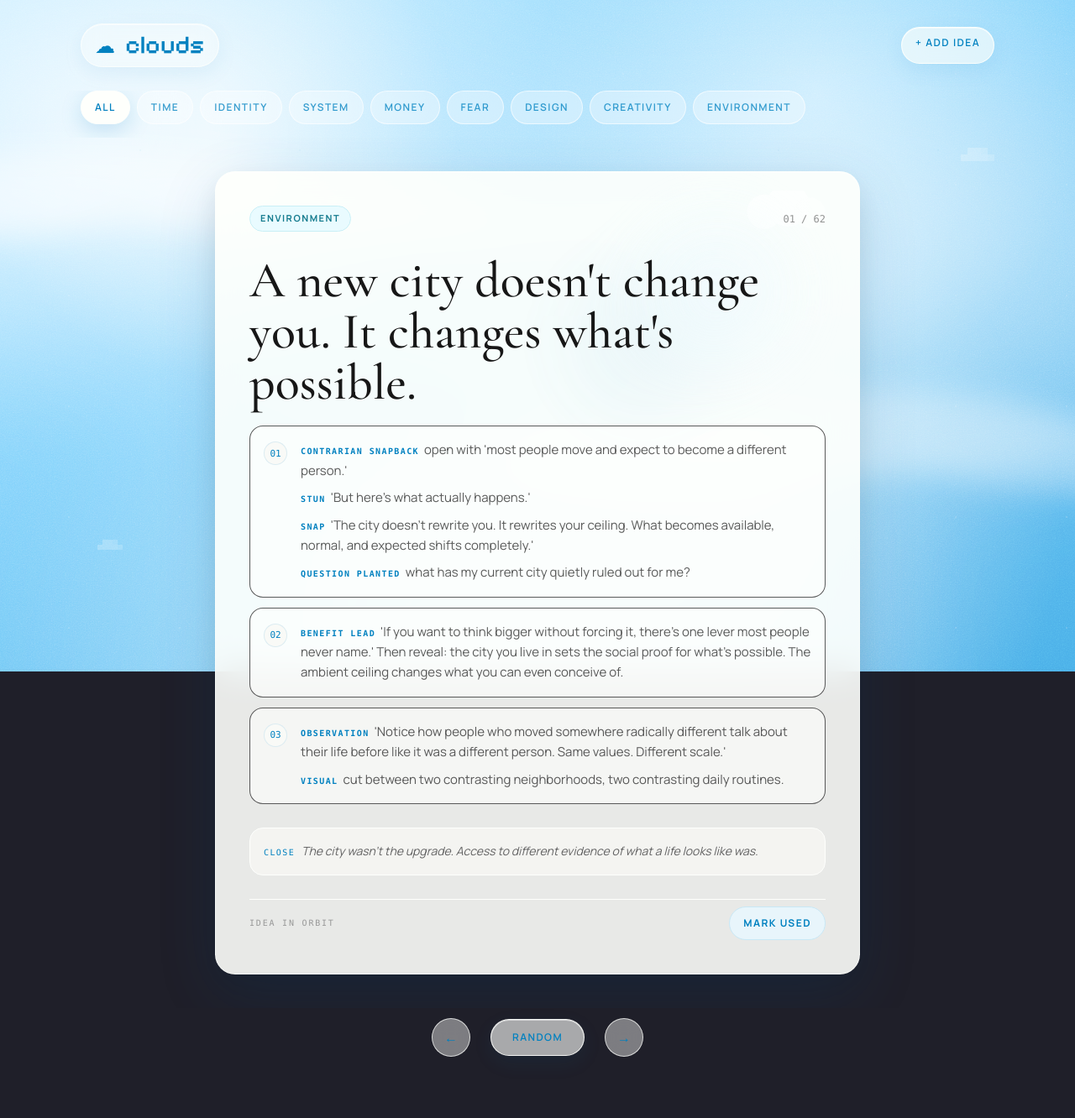
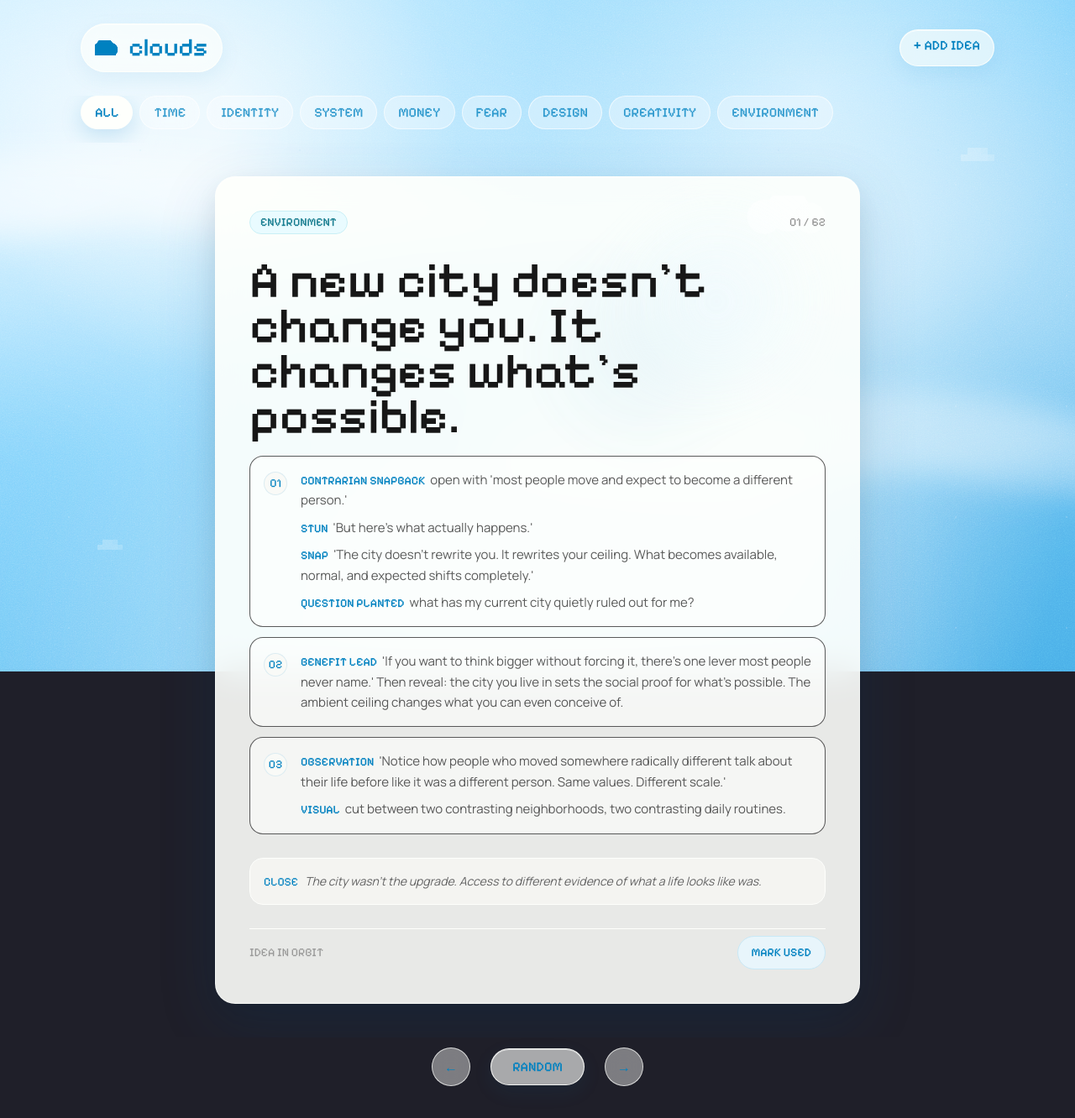
Before and after one commit to valentincoded/idea-forest, a Next.js app: page / in a window 1280 px wide. Shown: the whole page at 84% size. Before the commit the page ends 1299 px from the top, so only its background shows below. Built offline with nearby package versions, Linux system fonts and the light colour scheme.

Commit message:
Apply pixel font to Clouds UI

```diff
--- a/app/globals.css
+++ b/app/globals.css
@@ -254,14 +254,34 @@ body {
   border-color: rgba(254, 255, 252, 0.88);
 }
 
-.display-font {
-  font-family: var(--font-display), Georgia, serif;
+.pixel-font,
+.cloud-wordmark {
+  font-family: var(--font-pixel), ui-monospace, monospace;
+  letter-spacing: 0;
+}
+
+.cloud-lockup {
+  min-height: 58px;
+  padding-right: 1.05rem;
+  background: rgba(254, 255, 252, 0.66);
+  border-color: rgba(254, 255, 252, 0.9);
+}
+
+.cloud-lockup__icon {
+  width: 28px;
+  height: 18px;
+  display: inline-block;
+  background:
+    radial-gradient(circle at 18% 64%, var(--cloud-sky-deep) 0 8px, transparent 8.5px),
+    radial-gradient(circle at 42% 42%, var(--cloud-sky-deep) 0 10px, transparent 10.5px),
+    radial-gradient(circle at 68% 62%, var(--cloud-sky-deep) 0 8px, transparent 8.5px),
+    linear-gradient(var(--cloud-sky-deep), var(--cloud-sky-deep)) 7px 9px / 18px 9px no-repeat;
+  image-rendering: pixelated;
+  filter: drop-shadow(0 0 12px rgba(255, 255, 255, 0.72));
 }
 
 .cloud-wordmark {
-  font-family: var(--font-pixel), var(--font-display), Georgia, serif;
   font-weight: 500;
-  letter-spacing: 0;
   text-transform: lowercase;
   text-shadow: 0 0 18px rgba(255, 255, 255, 0.64);
 }
--- a/app/layout.tsx
+++ b/app/layout.tsx
@@ -1,5 +1,5 @@
 import type { Metadata } from "next";
-import { Cormorant_Garamond, Geist_Mono, Manrope, Pixelify_Sans } from "next/font/google";
+import { Geist_Mono, Manrope, Pixelify_Sans } from "next/font/google";
 import "./globals.css";
 
 const body = Manrope({
@@ -9,12 +9,6 @@ const body = Manrope({
 
 const mono = Geist_Mono({
   variable: "--font-geist-mono",
-  subsets: ["latin"],
-});
-
-const display = Cormorant_Garamond({
-  variable: "--font-display",
-  weight: ["400", "500", "600"],
   subsets: ["latin"],
 });
 
@@ -44,7 +38,7 @@ export default function RootLayout({
   return (
     <html
       lang="en"
-      className={`${body.variable} ${mono.variable} ${display.variable} ${pixel.variable} h-full antialiased`}
+      className={`${body.variable} ${mono.variable} ${pixel.variable} h-full antialiased`}
     >
       <body className="min-h-full flex flex-col">{children}</body>
     </html>
--- a/app/page.tsx
+++ b/app/page.tsx
@@ -54,15 +54,15 @@ export default function Home() {
       <GradientBackground />
 
       <header className="mx-auto flex w-full max-w-6xl shrink-0 items-center justify-between px-4 pt-4 pb-3 sm:px-5 md:px-8 md:py-7">
-        <span className="sky-pill flex items-center gap-2.5 px-3.5 py-2 select-none sm:gap-3 sm:px-4 sm:py-2.5">
-          <span className="text-xl leading-none text-cloud-sky-deep drop-shadow-[0_0_18px_rgba(255,255,255,0.7)] sm:text-2xl">☁︎</span>
+        <span className="cloud-lockup sky-pill flex items-center gap-2.5 px-3.5 py-2 select-none sm:gap-3 sm:px-4 sm:py-2.5">
+          <span className="cloud-lockup__icon" aria-hidden="true" />
           <span className="cloud-wordmark text-[1.65rem] leading-none text-cloud-sky-deep whitespace-nowrap sm:text-[1.9rem]">
             clouds
           </span>
         </span>
         <Link
           href="/add"
-          className="sky-pill sky-pill--bright min-h-10 px-3.5 py-2 text-[10px] font-semibold uppercase tracking-[0.12em] text-cloud-sky-deep transition-all hover:border-white hover:bg-white/84 whitespace-nowrap sm:min-h-11 sm:px-4 sm:py-2.5 sm:text-xs"
+          className="pixel-font sky-pill sky-pill--bright min-h-10 px-3.5 py-2 text-sm font-medium uppercase leading-none text-cloud-sky-deep transition-all hover:border-white hover:bg-white/84 whitespace-nowrap sm:min-h-11 sm:px-4 sm:py-2.5 sm:text-base"
         >
           + add idea
         </Link>
@@ -71,7 +71,7 @@ export default function Home() {
       <nav className="scrollbar-none mx-auto flex w-full max-w-6xl shrink-0 gap-2 overflow-x-auto px-4 pb-4 sm:px-5 md:px-8">
         <button
           onClick={() => handleCategory(ALL)}
-          className={`min-h-9 shrink-0 rounded-cloud-pill border px-3.5 text-[10px] font-semibold uppercase tracking-[0.12em] transition-all duration-200 sm:min-h-10 sm:px-4 sm:text-xs ${
+          className={`pixel-font min-h-9 shrink-0 rounded-cloud-pill border px-3.5 text-sm font-medium uppercase leading-none transition-all duration-200 sm:min-h-10 sm:px-4 sm:text-base ${
             activeCategory === ALL
               ? 'border-cloud-paper bg-cloud-paper text-cloud-sky-deep shadow-[0_8px_26px_rgba(0,129,192,0.18)]'
               : 'border-white/60 bg-white/34 text-cloud-sky-deep/78 backdrop-blur-md hover:border-white hover:bg-white/72 hover:text-cloud-sky-deep'
@@ -83,7 +83,7 @@ export default function Home() {
           <button
             key={cat}
             onClick={() => handleCategory(cat)}
-            className={`min-h-9 shrink-0 rounded-cloud-pill border px-3.5 text-[10px] font-semibold uppercase tracking-[0.12em] transition-all duration-200 sm:min-h-10 sm:px-4 sm:text-xs ${
+            className={`pixel-font min-h-9 shrink-0 rounded-cloud-pill border px-3.5 text-sm font-medium uppercase leading-none transition-all duration-200 sm:min-h-10 sm:px-4 sm:text-base ${
               activeCategory === cat
                 ? 'border-cloud-paper bg-cloud-paper text-cloud-sky-deep shadow-[0_8px_26px_rgba(0,129,192,0.18)]'
                 : 'border-white/60 bg-white/34 text-cloud-sky-deep/78 backdrop-blur-md hover:border-white hover:bg-white/72 hover:text-cloud-sky-deep'
@@ -113,7 +113,7 @@ export default function Home() {
         </button>
         <button
           onClick={random}
-          className="sky-pill sky-pill--bright min-h-11 min-w-28 px-5 text-xs font-semibold uppercase tracking-[0.12em] text-cloud-sky-deep transition-all hover:border-white hover:bg-white/84"
+          className="pixel-font sky-pill sky-pill--bright min-h-11 min-w-28 px-5 text-base font-medium uppercase leading-none text-cloud-sky-deep transition-all hover:border-white hover:bg-white/84"
         >
           random
         </button>
--- a/components/IdeaCard.tsx
+++ b/components/IdeaCard.tsx
@@ -60,28 +60,28 @@ export default function IdeaCard({ idea, onMarkUsed, total, current }: IdeaCardP
   return (
     <article className="glass-card idea-card relative mx-auto flex min-w-0 flex-col gap-4 overflow-hidden p-4 sm:gap-5 sm:p-6 md:gap-7 md:p-10">
       <div className="relative z-10 flex items-center justify-between gap-4">
-        <span className={`rounded-cloud-pill border px-3 py-1.5 text-[10px] font-bold uppercase tracking-[0.14em] sm:text-[11px] ${categoryColors[idea.category]}`}>
+        <span className={`pixel-font rounded-cloud-pill border px-3 py-1.5 text-[12px] font-medium uppercase leading-none sm:text-sm ${categoryColors[idea.category]}`}>
           {idea.category}
         </span>
-        <span className="font-mono text-xs text-cloud-muted/70 tabular-nums">
+        <span className="pixel-font text-sm text-cloud-muted/70 tabular-nums">
           {String(current).padStart(2, '0')} / {String(total).padStart(2, '0')}
         </span>
       </div>
 
       <div className="relative z-10 flex flex-col gap-4 md:gap-5">
-        <p className={`display-font max-w-2xl text-[2.05rem] font-medium leading-[1.02] text-cloud-ink break-words sm:text-5xl md:text-6xl ${isUsed ? 'line-through opacity-40' : ''}`}>
+        <p className={`pixel-font max-w-2xl text-[2.15rem] font-medium leading-[0.9] text-cloud-ink break-words sm:text-5xl md:text-6xl ${isUsed ? 'line-through opacity-40' : ''}`}>
           {idea.hook}
         </p>
         <ul className="grid min-w-0 gap-2.5 sm:gap-3">
           {idea.angles.map((angle, i) => (
             <li key={i} className="group flex min-w-0 gap-3 rounded-cloud-panel border border-cloud-line bg-white/58 p-3 text-xs leading-relaxed text-cloud-charcoal/78 transition-all hover:-translate-y-0.5 hover:border-[#c8e8f6] hover:bg-white/76 sm:gap-4 sm:p-4 sm:text-sm md:text-[15px]">
-              <span className="mt-0.5 flex h-6 w-6 shrink-0 items-center justify-center rounded-full bg-cloud-paper-soft font-mono text-[10px] text-cloud-accent-strong shadow-[inset_0_0_0_1px_rgba(0,129,192,0.12)] transition-colors group-hover:bg-[#e8f5fb] sm:h-7 sm:w-7 sm:text-[11px]">
+              <span className="pixel-font mt-0.5 flex h-6 w-6 shrink-0 items-center justify-center rounded-full bg-cloud-paper-soft text-[12px] text-cloud-accent-strong shadow-[inset_0_0_0_1px_rgba(0,129,192,0.12)] transition-colors group-hover:bg-[#e8f5fb] sm:h-7 sm:w-7 sm:text-sm">
                 {String(i + 1).padStart(2, '0')}
               </span>
               <span className="grid min-w-0 gap-2 overflow-hidden break-words [overflow-wrap:anywhere]">
                 {parseAngle(angle).map((segment) => (
                   <span key={`${i}-${segment.label}`} className="block">
-                    <span className="mr-1.5 font-mono text-[9px] font-semibold uppercase tracking-[0.14em] text-cloud-accent-strong sm:text-[10px]">
+                    <span className="pixel-font mr-1.5 text-[12px] font-medium uppercase leading-none text-cloud-accent-strong sm:text-sm">
                       {segment.label}
                     </span>
                     <span>{segment.text}</span>
@@ -96,19 +96,19 @@ export default function IdeaCard({ idea, onMarkUsed, total, current }: IdeaCardP
       {idea.close && (
         <div className="relative z-10 min-w-0 rounded-cloud-panel border border-cloud-line bg-cloud-paper-soft/70 p-3 sm:p-4">
           <p className="min-w-0 overflow-hidden text-xs italic leading-relaxed text-cloud-muted [overflow-wrap:anywhere] sm:text-sm">
-            <span className="mr-2 font-mono text-[10px] not-italic uppercase tracking-[0.14em] text-cloud-accent-strong">close</span>
+            <span className="pixel-font mr-2 text-sm not-italic uppercase leading-none text-cloud-accent-strong">close</span>
             {idea.close}
           </p>
         </div>
       )}
 
       <div className="relative z-10 flex items-center justify-between gap-3 border-t border-cloud-line pt-2">
-        <span className="font-mono text-[9px] uppercase tracking-[0.16em] text-cloud-muted/60 sm:text-[10px] sm:tracking-[0.18em]">
+        <span className="pixel-font text-xs uppercase text-cloud-muted/60 sm:text-sm">
           idea in orbit
         </span>
         <button
           onClick={onMarkUsed}
-          className={`min-h-10 shrink-0 rounded-cloud-pill border px-3.5 text-[10px] font-bold uppercase tracking-[0.12em] transition-all duration-200 sm:px-4 sm:text-xs ${
+          className={`pixel-font min-h-10 shrink-0 rounded-cloud-pill border px-3.5 text-sm font-medium uppercase leading-none transition-all duration-200 sm:px-4 ${
             isUsed
               ? 'border-cloud-line bg-cloud-paper-soft text-cloud-muted hover:bg-white'
               : 'border-[#c8e8f6] bg-[#e8f5fb] text-cloud-accent-strong hover:-translate-y-0.5 hover:bg-white hover:shadow-[0_10px_28px_rgba(0,129,192,0.16)]'
```
